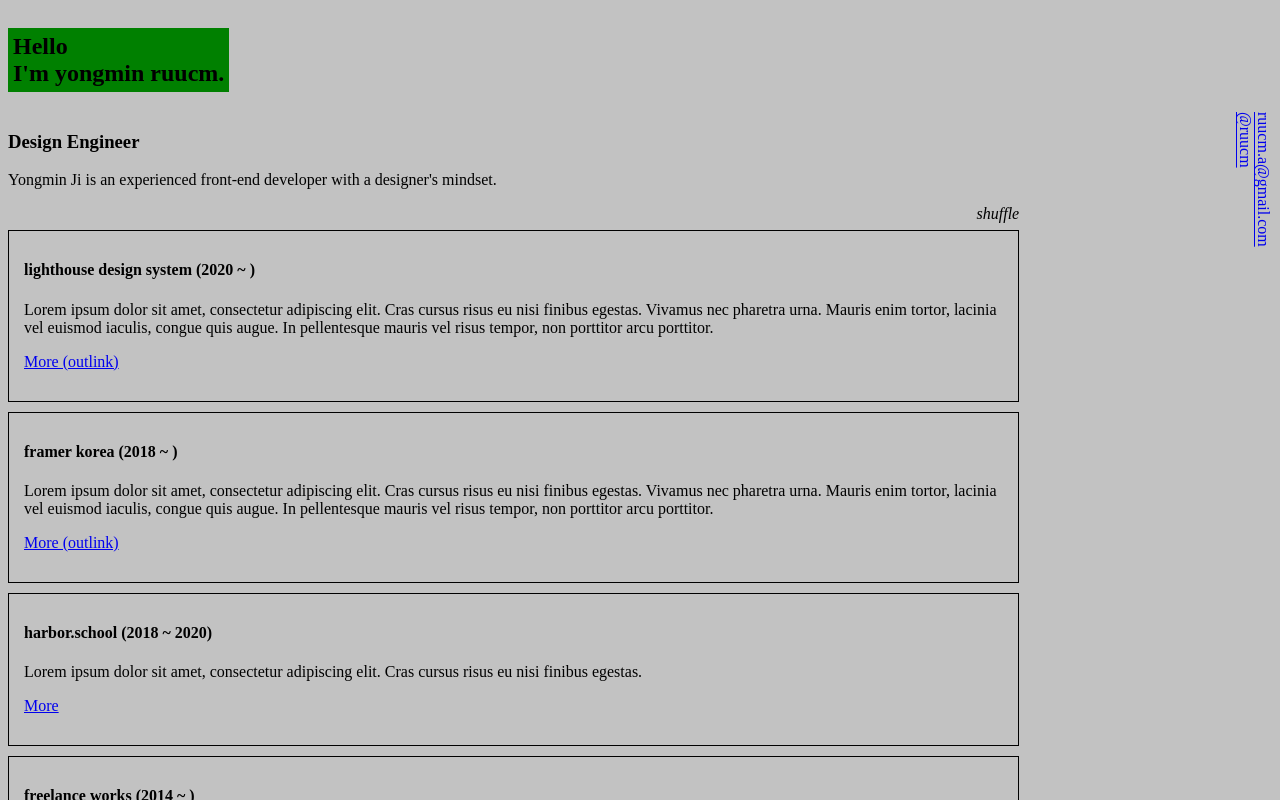
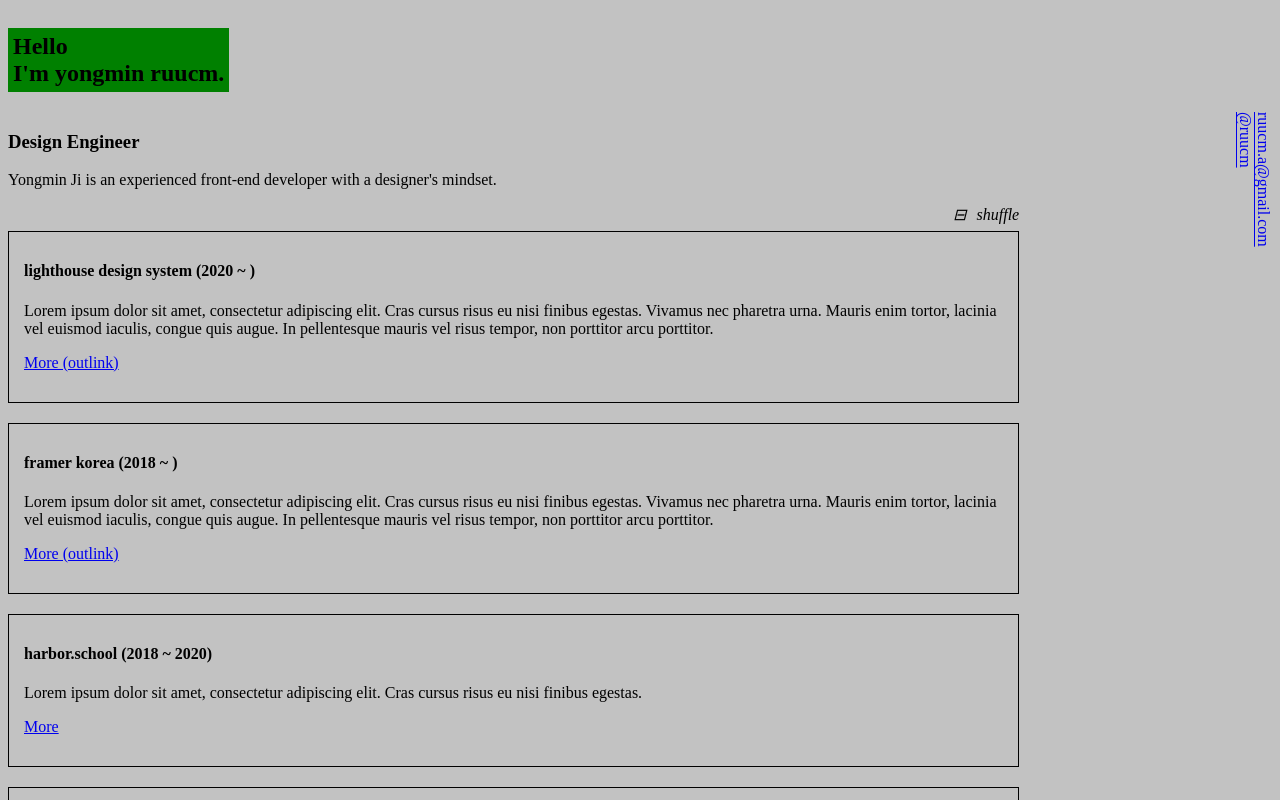
Before and after one commit to ruucm/ruucm.github.io, a Next.js app: page / in a window 1280 px wide. Shown: the top 800 px of the page. Built offline with nearby package versions, Linux system fonts and the light colour scheme.

Commit message:
add isGrid

```diff
--- a/pages/index.js
+++ b/pages/index.js
@@ -6,6 +6,7 @@ import shuffle from "lodash.shuffle"
 
 export default function Home() {
   const [data, setData] = useState(cardDatas)
+  const [isGrid, setIsGrid] = useState(false)
   const shuffleList = () => setData(shuffle(data))
   return (
     <Layout>
@@ -15,17 +16,38 @@ export default function Home() {
         mindset.
       </p>
       <AnimateSharedLayout>
+        <div
+          style={{
+            textAlign: "right",
+            marginBottom: 7,
+          }}
+        >
+          <em
+            onClick={() => setIsGrid(!isGrid)}
+            style={{
+              cursor: "pointer",
+              marginRight: 10,
+            }}
+          >
+            {isGrid ? "⊞" : "⊟"}
+          </em>
           <em
             onClick={shuffleList}
             style={{
-            display: "block",
-            textAlign: "right",
               cursor: "pointer",
-            marginBottom: 7,
             }}
           >
             shuffle
           </em>
+        </div>
+
+        <div
+          style={{
+            display: "grid",
+            gridTemplateColumns: isGrid ? "repeat(3, 1fr)" : "1fr",
+            gap: "10px",
+          }}
+        >
           {data.map((data, id) => (
             <Card
               key={id}
@@ -36,6 +58,7 @@ export default function Home() {
               link={data.link}
             />
           ))}
+        </div>
       </AnimateSharedLayout>
     </Layout>
   )
```
Lines whose indentation alone changed are shown as unchanged.
